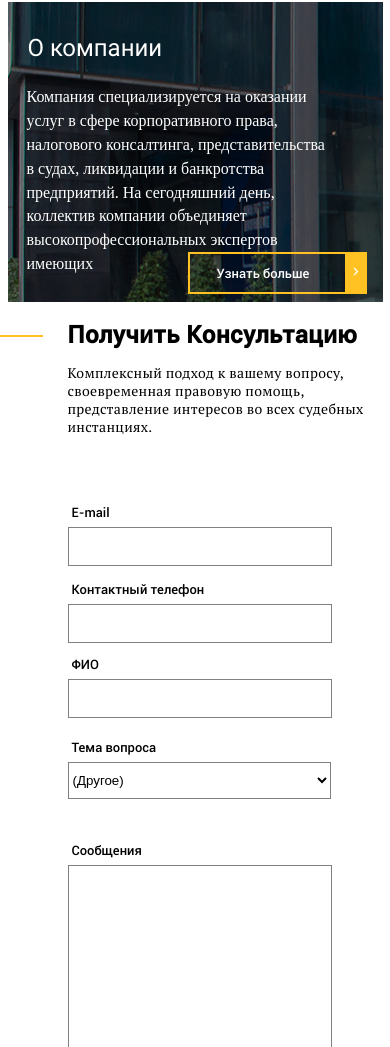
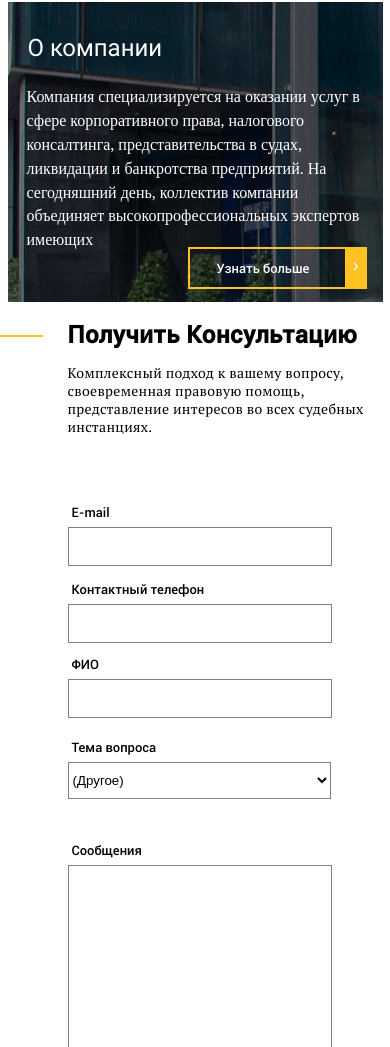
Before and after one commit to D-mitry12344/advocate, a plain HTML site: page index.html in a window 390 px wide. Shown: the part 2197-3244 px from the top of the page. Drawn offline with Linux system fonts and the light colour scheme; a web font is replaced by a local one.

Commit message:
Update index.css

```diff
--- a/index.css
+++ b/index.css
@@ -1524,14 +1524,15 @@
 
 	.company__info{
 		margin-top: 23px;
-		width: 300px;
+		/*width: 300px;*/
+		height: 200px;
 		margin-left: -1px;
 		line-height: 23.8px;
 	}
 
 	.company__btn{
 		margin-left: 180px;
-		margin-top: -45px;
+		margin-top: -55px;
 	 	padding-top: 0px;
 	 	display: flex;
 	 	border:2px solid #ffc222;
```
